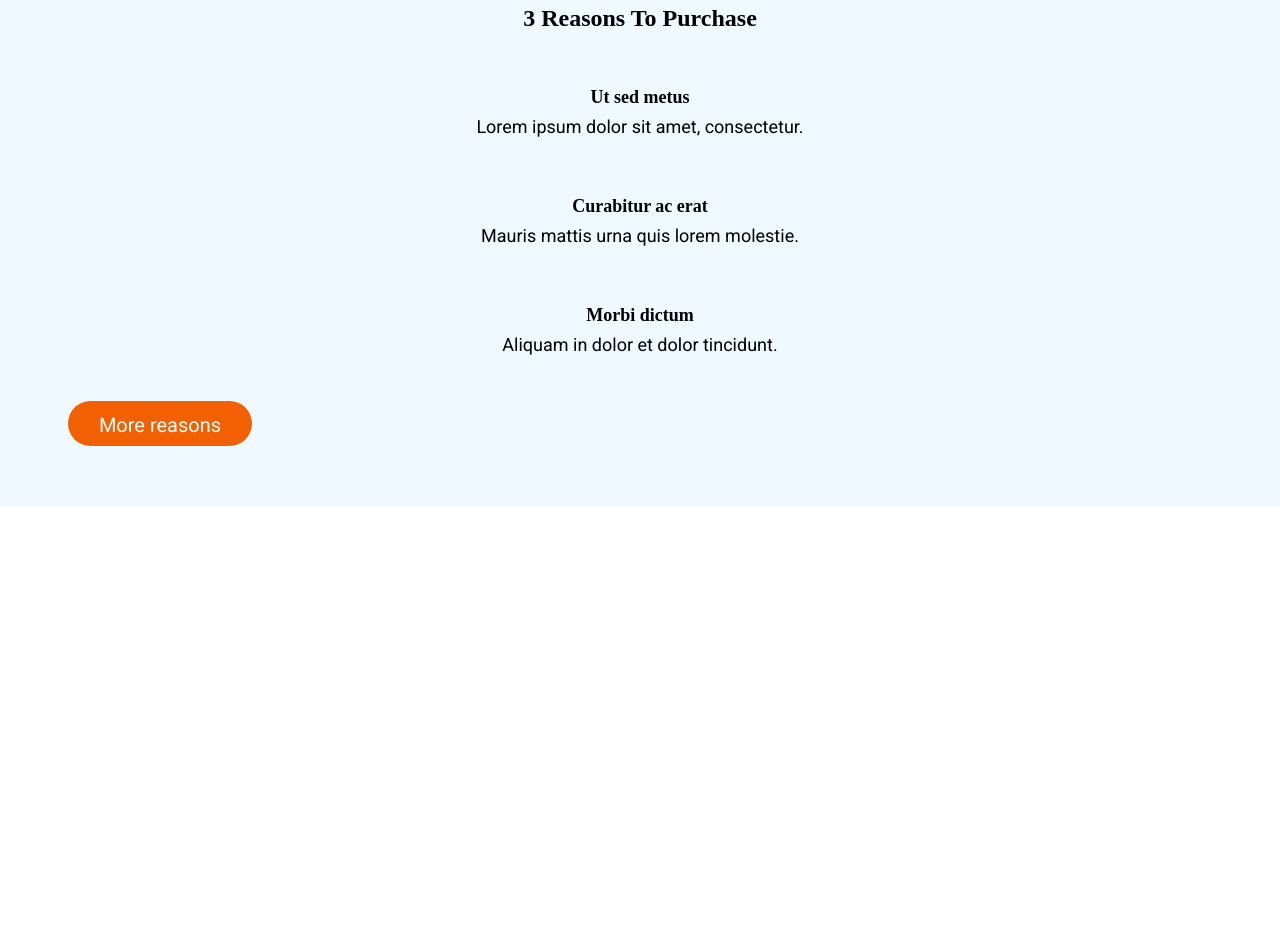
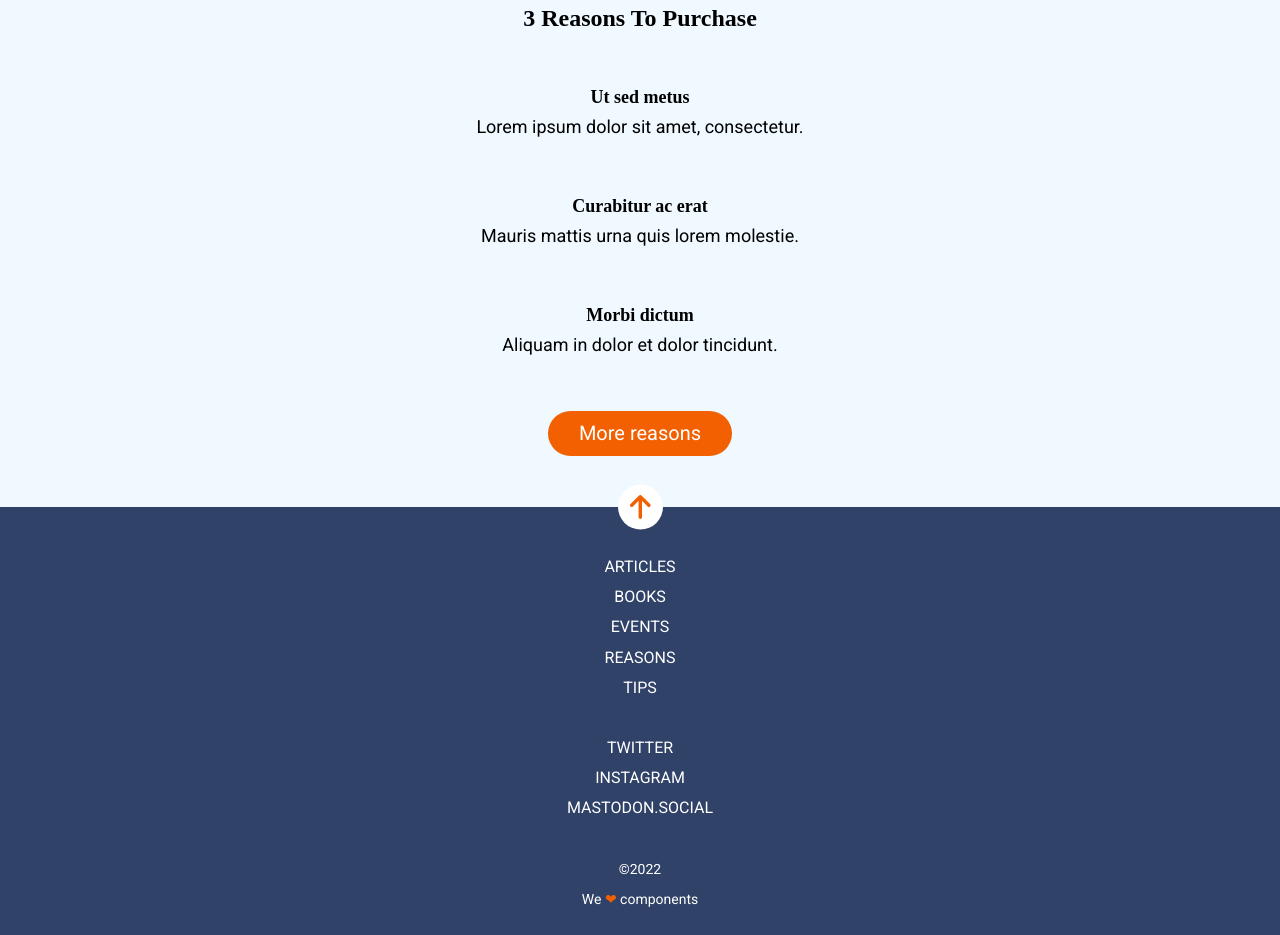
Before and after one commit to Adalab/modulo-1-evaluacion-final-Luciakestel, a website: page docs/index.html in a window 1280 px wide. Shown: the part 1093-2028 px from the top of the page. Before the commit the page ends 1599 px from the top, so only its background shows below. Drawn offline with Linux system fonts and the light colour scheme.

Commit message:
Done footer

```diff
--- a/docs/index.html
+++ b/docs/index.html
@@ -8,8 +8,8 @@
       href="https://fonts.googleapis.com/css?family=Roboto&display=swap"
       rel="stylesheet"
     />
+    <link rel="icon" href="./assets/images/favicon.png" />
     <link rel="stylesheet" href="./assets/css/main.css" />
-    <link rel="icon" href="./assets/images/favicon.png" />
   </head>
 
   <body>
@@ -50,26 +50,68 @@
         <p class="looking-button">Go</p>
       </section>
       <section class="reasons">
+
         <h2 class="reasons-title">3 Reasons to purchase</h2>
-        <div class="reasons-container">
-          <h3 class="reasons-container-title">Ut sed metus</h3>
-          <p class="reasons-container-text">Lorem ipsum dolor sit amet, consectetur.</p>
-        </div>
-        <div class="reasons-container">
-          <h3 class="reasons-container-title">Curabitur ac erat</h3>
-          <p class="reasons-container-text">Mauris mattis urna quis lorem molestie.</p>
-        </div>
-        <div class="reasons-container">
-          <h3 class="reasons-container-title">Morbi dictum</h3>
-          <p class="reasons-container-text">Aliquam in dolor et dolor tincidunt.</p>
+
+        <section class="container-box">
+
+          <div class="container-box">
+          <h3 class="container-box-title">Ut sed metus</h3>
+          <p class="container-box-text">Lorem ipsum dolor sit amet, consectetur.</p>
+          </div>
+
+          <div class="container-box">
+          <h3 class="container-box-title">Curabitur ac erat</h3>
+          <p class="container-box-text">Mauris mattis urna quis lorem molestie.</p>
+          </div>
+
+          <div class="container-box">
+          <h3 class="container-box-title">Morbi dictum</h3>
+          <p class="container-box-text">Aliquam in dolor et dolor tincidunt.</p>
+          </div>
+
           <div class="container-button">
             <p class="container-button-text">More reasons</p>
           </div>
-
-        </div>
-
-
       </section>
     </main>
+    <footer class="footer">
+      <div class="footer__arrow"> <img src="/assets/images/ico-arrow.svg" alt="arrow" title="arrow" class="footer__arrow-img"></div>
+      <nav class="footer__nav">
+        <ul class="footer__nav-list">
+          <a href="https://adalab.es" class="link" target="_blank">
+            <li class="footer__nav-list-element">Articles</li>
+          </a>
+          <a href="https://adalab.es" class="link" target="_blank">
+            <li class="footer__nav-list-element">Books</li>
+          </a>
+          <a href="https://adalab.es" class="link" target="_blank">
+            <li class="footer__nav-list-element">Events</li>
+          </a>
+          <a href="https://adalab.es" class="link" target="_blank">
+            <li class="footer__nav-list-element">Reasons</li>
+          </a>
+          <a href="https://adalab.es" class="link" target="_blank">
+            <li class="footer__nav-list-element">Tips</li>
+          </a>
+
+        </ul>
+      </nav>
+      <nav class="footer__nav" >
+        <ul class="footer__nav--list">
+          <a href="https://adalab.es" class="link" target="_blank">
+            <li class="footer__nav-list-element">Twitter</li>
+          </a>
+          <a href="https://adalab.es" class="link" target="_blank">
+            <li class="footer__nav-list-element">Instagram</li>
+          </a>
+          <a href="https://adalab.es" class="link" target="_blank">
+            <li class="footer__nav-list-element">Mastodon.social</li>
+          </a>
+        </ul>
+      </nav>
+      <span class="footer__copy">&copy;2022</span>
+      <p class="footer__component">We <span class="footer__component-heart">❤︎</span> components</p>
+    </footer>
   </body>
 </html>
--- a/src/scss/core/_reset.scss
+++ b/src/scss/core/_reset.scss
@@ -3,4 +3,5 @@
   margin: 0;
   padding: 0;
   list-style: none;
+  text-decoration: none;
 }
--- a/src/scss/layout/_footer.scss
+++ b/src/scss/layout/_footer.scss
@@ -1,8 +1,48 @@
-.page__footer {
-  position: fixed;
-  left: 0;
-  bottom: 0;
-  width: 100vw;
-  padding: 1rem;
-  color: $color-secondary;
+.footer {
+  background-color: $colorDarkBlue;
+  display: flex;
+  flex-direction: column;
+  justify-content: center;
+  align-content: center;
+  padding-bottom: 20px;
+  &__arrow {
+    width: 45px;
+    height: 45px;
+    background-color: $colorWhite;
+    border-radius: 50%;
+    margin: 0 auto;
+    transform: translateY(-50%);
+    display: flex;
+    justify-content: center;
+    align-content: center;
+  }
+  &__nav-list {
+    margin-bottom: 30px;
+    &-element{
+      font-family: $font;
+      font-size: 16px;
+      line-height: 1.88;
+      text-align: center;
+      color: $colorWhite;
+      text-transform: uppercase;
+    }
+  }
+  &__copy {
+    font-family: $font;
+    font-size: 14px;
+    line-height: 2.14;
+    text-align: center;
+    color: $colorWhite;
+    margin-top: 32px;
+  }
+  &__component {
+    font-family: $font;
+    font-size: 14px;
+    line-height: 2.14;
+    text-align: center;
+    color: $colorWhite;
+    &-heart {
+      color: $colorOrange;
+    }
+  }
 }
--- a/src/scss/layout/_section-two.scss
+++ b/src/scss/layout/_section-two.scss
@@ -1,7 +1,10 @@
 .reasons {
     background-color: $backgroundColorReasons;
     padding-top: 30px;
-    padding-bottom: 60px;
+    display: grid;
+    grid-template-columns: 1fr;
+    justify-content: center;
+    align-content: center;
 
     &-title {
         font-family: 'RobotoSlab';
@@ -11,19 +14,19 @@
         text-transform: capitalize;
         color: black;
         text-align: center;
-        margin-left: 15px;
-        margin-right: 15px;
     }
-    &-container {
+}
+    .container-box {
+
         &-title {
         font-family: 'RobotoSlab';
         font-size: 18px;
         font-weight: bold;
         line-height: 1.67;
         text-align: center;
+        margin-top: 49px;
         margin-left: 68px;
         margin-right: 68px;
-        margin-top: 49px;
     }
         &-text {
         font-family: $font;
@@ -35,7 +38,6 @@
         }
 
     }
-}
     .container-button {
         padding: 20px;
         background-color: $colorOrange;
@@ -43,8 +45,11 @@
         height: 45px;
         border-radius: 22.5px;
         margin-top: 41px;
-        margin-left: 68px;
-        margin-right: 68px;
+        display: grid;
+        justify-content: center;
+        align-content: center;
+        margin: 51px auto;
+
         &-text {
         font-family: $font;
         font-size: 20px;
@@ -52,6 +57,5 @@
         line-height: 2.25;
         text-align: center;
         color: $colorWhite;
-        transform: translateY(-40%);
         }
     }
--- a/src/scss/main.scss
+++ b/src/scss/main.scss
@@ -6,5 +6,5 @@
 // @import 'components/links';
 // @import 'layout/page';
 @import 'layout/header';
-// @import 'layout/footer';
+@import 'layout/footer';
 // @import 'pages/index';
```
Also changed, not shown: src/html/index.html (+58 -16 lines), docs/assets/css/main.css.
